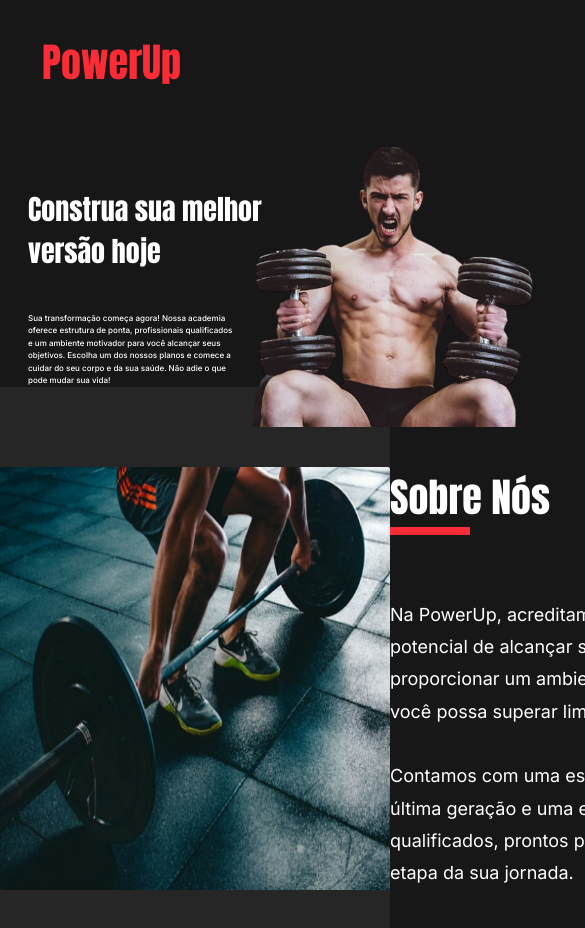
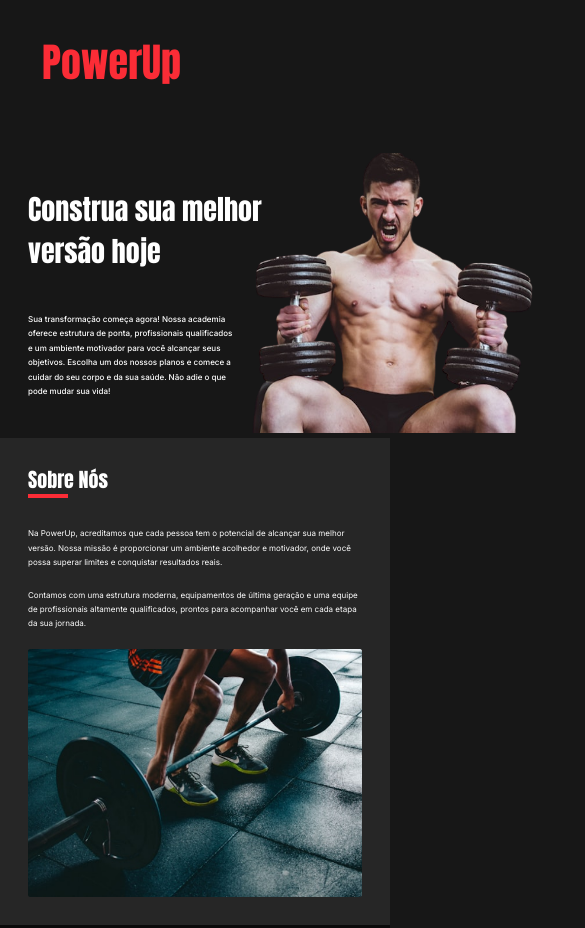
Before and after one commit to LucasAndrade912/power-up, a website built with Vite: page src/index.html in a window 390 px wide. Shown: the top 928 px of the page, 585 px wide, since content can reach past the window. Built offline with nearby package versions, Linux system fonts and the light colour scheme; some icons are missing.

Commit message:
feat: add responsiveness in About Us section

```diff
--- a/src/index.html
+++ b/src/index.html
@@ -100,7 +100,7 @@
                         Construa sua melhor versão hoje
                     </h1>
 
-                    <p class="text-lg w-[668px] mt-10 font-medium max-lg:text-[.5rem] max-lg:max-w-[13rem]">
+                    <p class="text-lg w-[668px] mt-10 font-medium max-lg:text-[.5rem] max-lg:max-w-[13rem] max-lg:leading-[1.8]">
                         Sua transformação começa agora! Nossa academia oferece
                         estrutura de ponta, profissionais qualificados e um
                         ambiente motivador para você alcançar seus objetivos.
@@ -118,20 +118,20 @@
             </div>
         </section>
 
-        <section id="about-us" class="bg-neutral-800 py-20">
+        <section id="about-us" class="bg-neutral-800 py-20 max-lg:mt-10 max-lg:p-7">
             <div
                 id="about-us-content"
-                class="max-w-content m-auto flex justify-between"
+                class="max-w-content m-auto flex justify-between max-lg:max-w-full max-lg:flex-col-reverse"
             >
-                <img src="assets/img-02.png" alt="" class="rounded-xs" />
+                <img src="assets/img-02.png" alt="" class="rounded-xs max-lg:mt-[1.125rem]" />
 
                 <div id="about-us-texts">
                     <div class="title">
-                        <h2>Sobre Nós</h2>
-                        <div class="underline"></div>
+                        <h2 class="max-lg:text-xl">Sobre Nós</h2>
+                        <div class="underline max-lg:h-[.25rem]"></div>
                     </div>
 
-                    <p class="w-[492px] leading-[180%] text-lg mt-[64px] mb-8">
+                    <p class="w-[492px] leading-[180%] text-lg mt-[64px] mb-8 max-lg:leading-[1.8] max-lg:text-[.5rem] max-lg:mt-7 max-lg:mb-0 max-lg:w-full">
                         Na PowerUp, acreditamos que cada pessoa tem o potencial
                         de alcançar sua melhor versão. Nossa missão é
                         proporcionar um ambiente acolhedor e motivador, onde
@@ -139,7 +139,7 @@
                         reais.
                     </p>
 
-                    <p class="w-[492px] leading-[180%] text-lg">
+                    <p class="w-[492px] leading-[180%] text-lg max-lg:leading-[1.8] max-lg:text-[.5rem] max-lg:mt-[1.125rem] max-lg:w-full">
                         Contamos com uma estrutura moderna, equipamentos de
                         última geração e uma equipe de profissionais altamente
                         qualificados, prontos para acompanhar você em cada etapa
```
